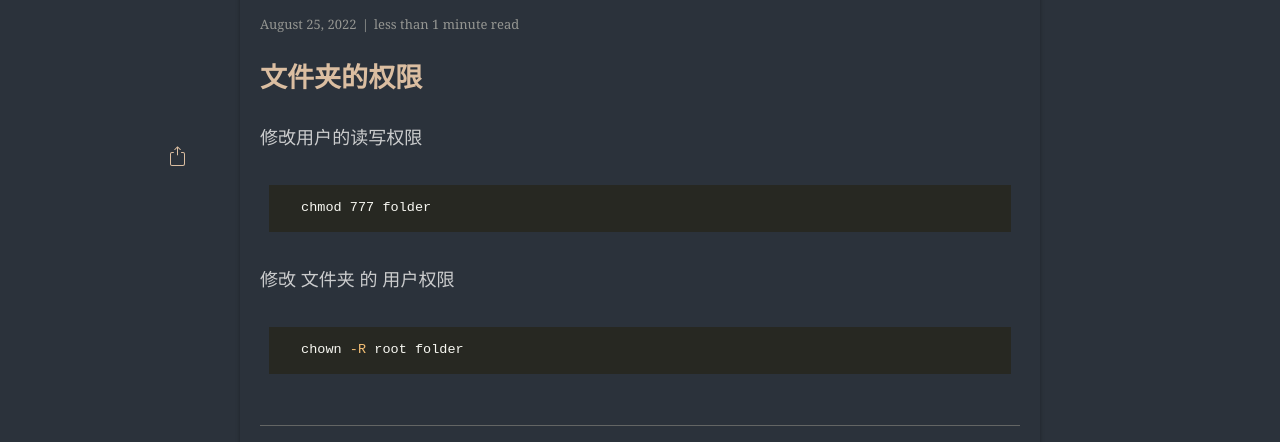
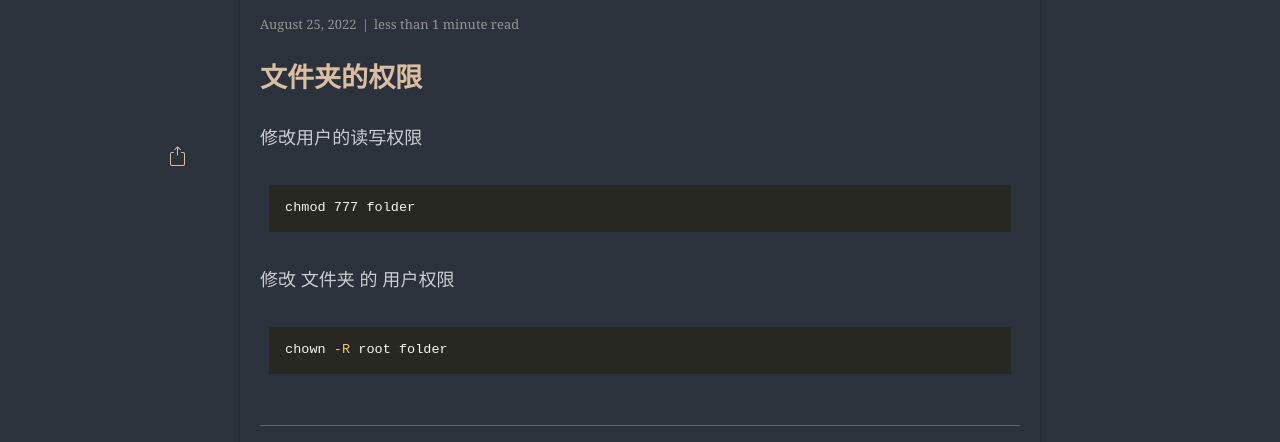
Before and after one commit to JeremiahXu/jeremiahxu.github.io, a Jekyll site: the page built from _posts/2022-08-25-linux命令笔记.md, in a window 1280 px wide. Shown: the part 671-1113 px from the top of the page. Built offline with Jekyll 4.4.1, drawn with Linux system fonts in a browser that asks for light colours; some web fonts are replaced; comment, search, counter and statistics services are not loaded.

Commit message:
代码框布局

```diff
--- a/assets/css/main.css
+++ b/assets/css/main.css
@@ -491,7 +491,7 @@ blockquote {
     font-weight: 100;
 }
 pre {
-  padding: 16px 32px;
+  padding: 16px 16px;
   overflow-x: auto;
   font-family: monospace;
   font-size: 0.75rem;
```
